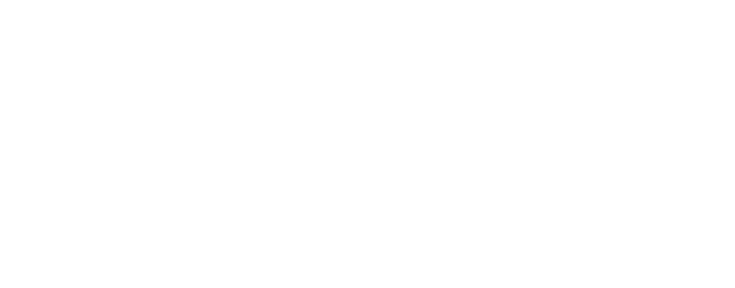
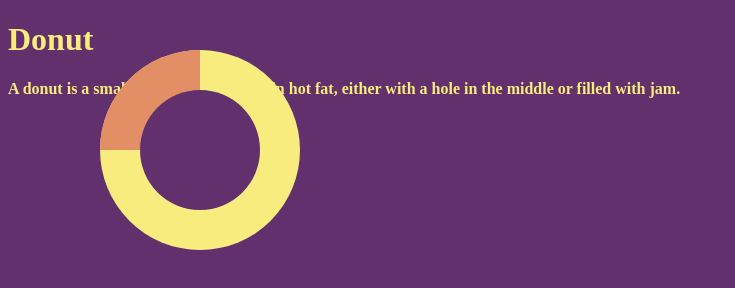
Before and after one commit to Chris-VD/Exer5-CVD, a plain HTML site: page index.html in a window 1280 px wide. Shown: the whole page, without its empty margins (0-735 px from the left). Drawn offline with Linux system fonts and the light colour scheme.

Commit message:
First commit

```diff
--- a/index.html
+++ b/index.html
@@ -3,9 +3,15 @@
 <head>
     <meta charset="UTF-8">
     <meta name="viewport" content="width=device-width, initial-scale=1.0">
-    <title>Document</title>
+    <title>Donuts</title>
+    <link rel="stylesheet" href="styles.css">
 </head>
 <body>
-
+    <header><h1>Donut</h1></header>
+    <div id="a"></div>
+    <div id="b"></div>
+    <div id="c"></div>
+    <main><h4>A donut is a small, circular cake, fried in hot fat, either with a hole in the middle or filled with jam.</h4></main>
+    <footer></footer>
 </body>
 </html>
--- a/styles.css
+++ b/styles.css
@@ -0,0 +1,38 @@
+body {
+    background-color: #62306D;
+    color: #F7EC7D
+}
+
+h1{
+    position: relative;
+}
+
+#a {
+    position: absolute;
+    width: 200px;
+    height: 200px;
+    background: #F7EC7D;
+    border-radius: 100px;
+    top: 50px;
+    left: 100px
+}
+
+#b {
+    position: absolute;
+    background-color: #E38F66;
+    width: 100px;
+    height: 100px;
+    top: 50px;
+    left: 100px;
+    border-radius: 100% 0px 0px 0px;
+}
+
+#c {
+    position: absolute;
+    height: 120px;
+    width: 120px;
+    border-radius: 100%;
+    background-color: #62306D;
+    top: 90px;
+    left: 140px
+}
```
